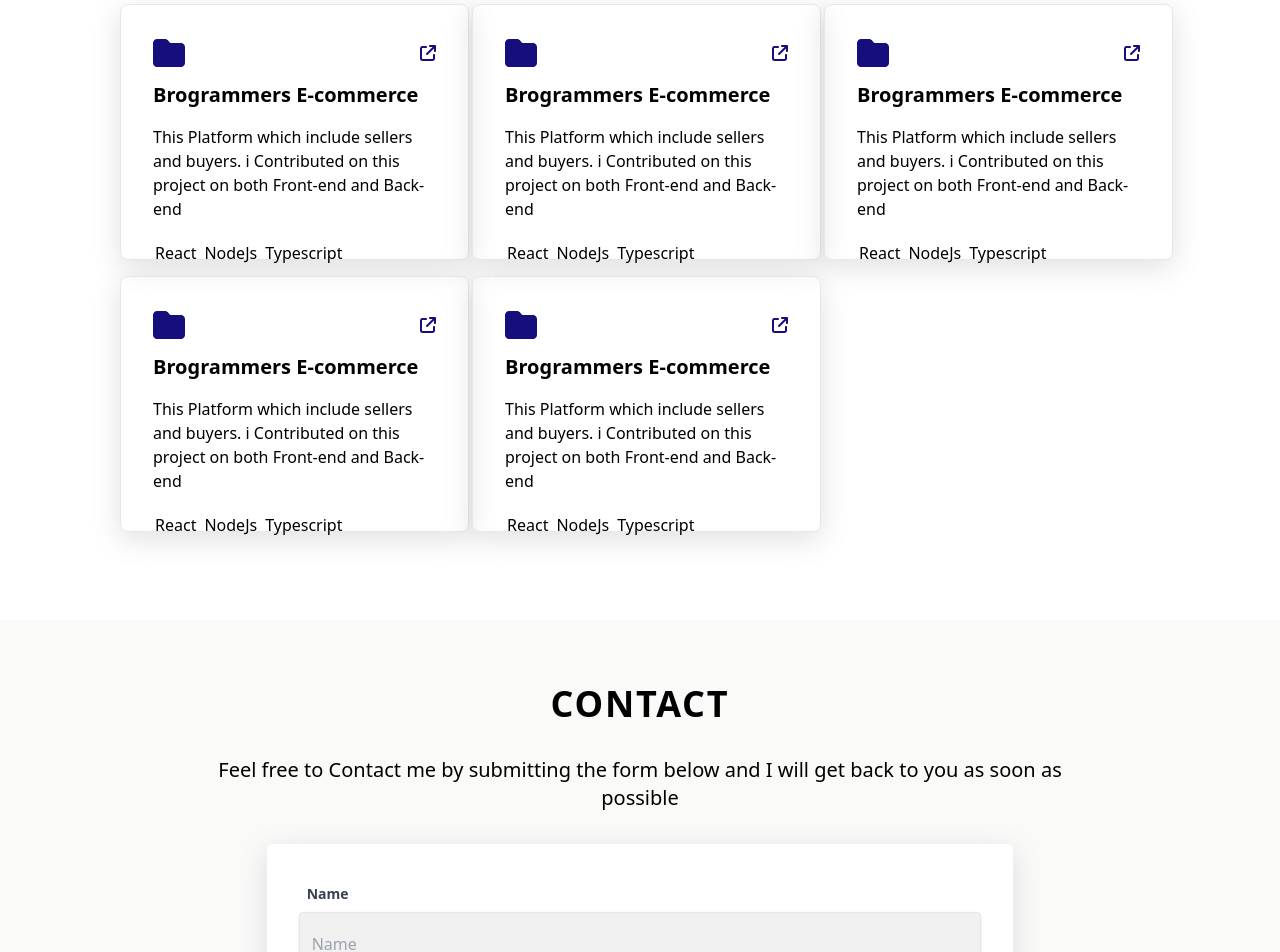
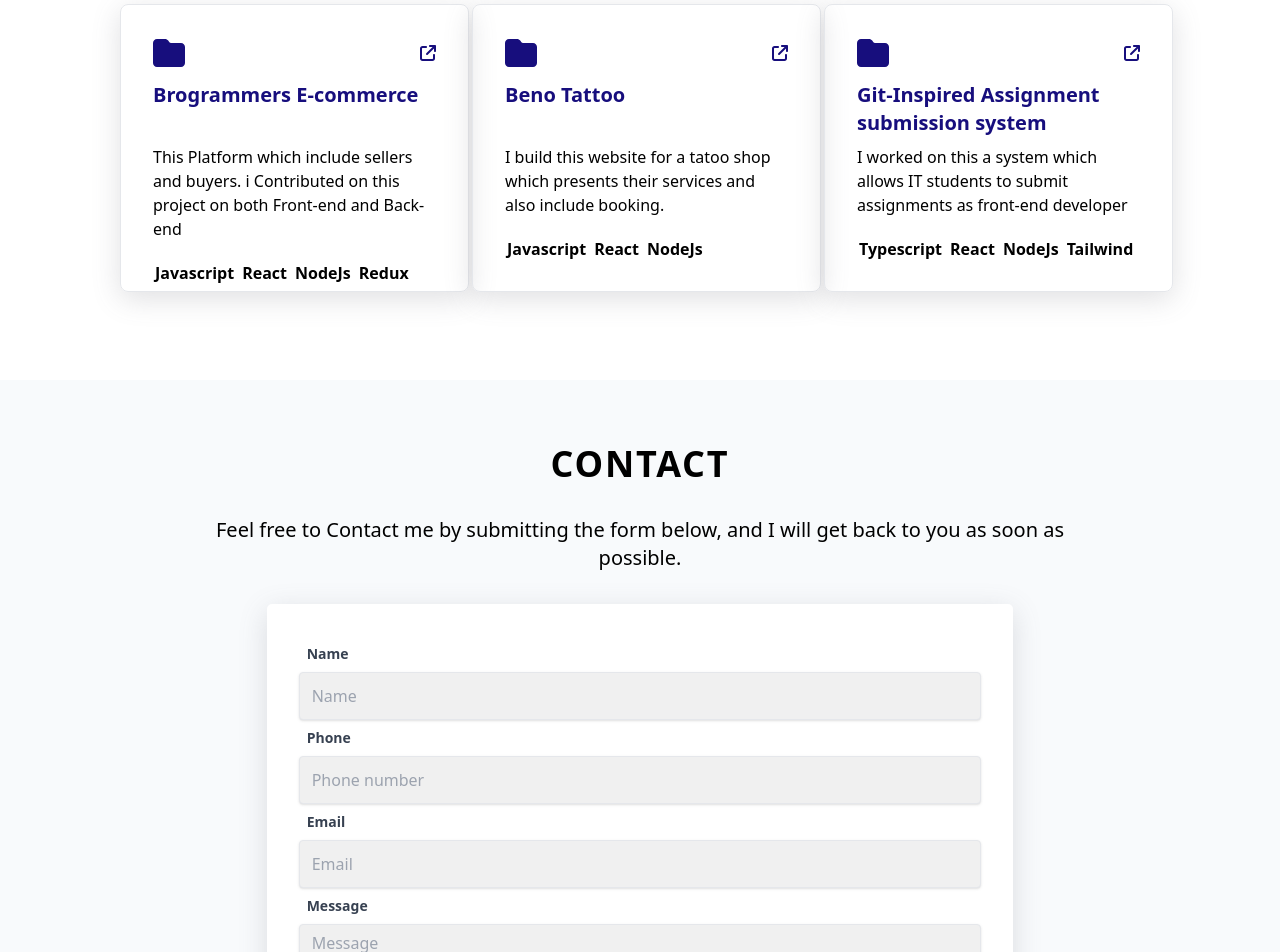
Before and after one commit to bencyubahiro77/benoWebsiteV2, a React (Create React App) app: page / in a window 1280 px wide. Shown: the part 1940-2892 px from the top of the page. Built offline with nearby package versions, Linux system fonts and the light colour scheme.

Commit message:
integrated contact

```diff
--- a/package.json
+++ b/package.json
@@ -15,6 +15,7 @@
     "@types/react-dom": "^18.2.14",
     "@types/react-router-dom": "^5.3.3",
     "autoprefixer": "^10.4.16",
+    "axios": "^1.5.1",
     "postcss-cli": "^10.1.0",
     "react": "^18.2.0",
     "react-dom": "^18.2.0",
@@ -22,6 +23,7 @@
     "react-router-dom": "^6.17.0",
     "react-scripts": "5.0.1",
     "react-scroll": "^1.9.0",
+    "sweetalert2": "^11.7.32",
     "tailwindcss": "^3.3.3",
     "typescript": "^4.9.5",
     "web-vitals": "^2.1.4"
--- a/src/pages/about.tsx
+++ b/src/pages/about.tsx
@@ -9,7 +9,7 @@ const about = () => {
            <div className='w-full pt-16'>
              <h4 className='text-center font-bold text-4xl tracking-wider'>ABOUT ME</h4>
              <p
-               className='text-center leading-6 md:text-xl w-full pt-8 md:pr-48 md:pl-48'
+               className='text-center leading-6 md:text-xl w-full pt-8 pl-4 pr-4 md:pr-48 md:pl-48'
              >
                 Here you will find more information about me, what I do, and my current skills
                 mostly in terms of programming and technology
@@ -19,7 +19,7 @@ const about = () => {
                 <img src='https://assets.goal.com/v3/assets/bltcc7a7ffd2fbf71f5/blt548d935410bb24b8/60dacd0996e07e0f6e50b0c3/e1bcc3a821bfff285d68586b8ae436ffc75b5f95.jpg?auto=webp&format=pjpg&width=3840&quality=60' alt='' className='rounded-full mt-8 flex h-72 w-72 object-cover' />
              </div>
 
-             <div className='lg:flex pt-8 md:pr-24 md:pl-24 m-2'>
+             <div className='lg:flex pt-8 md:pr-24 md:pl-24 pr-4 pl-4 m-2'>
                 <div className='lg:w-1/2'>
                     <p
                      className='text-lg leading-6 pt-4 font-normal'
--- a/src/pages/contact.tsx
+++ b/src/pages/contact.tsx
@@ -1,54 +1,130 @@
-import React from 'react'
+import React, { useRef, useState, FormEvent } from 'react';
+import axios from 'axios';
+import Swal from 'sweetalert2';
 import { Element } from 'react-scroll';
 
-const contact = () => {
+const Contact: React.FC = () => {
+  const form = useRef<HTMLFormElement | null>(null);
+  const [isSending, setIsSending] = useState(false);
+
+  const handleSubmit = async (e: FormEvent) => {
+    e.preventDefault();
+
+    const formData = new FormData(form.current!);
+
+    setIsSending(true);
+
+    try {
+      await axios.post(`${process.env.REACT_APP_BASE_URL}/contact`, formData);
+
+      setIsSending(false);
+      form.current!.reset();
+      showSuccessMessage();
+    } catch (error) {
+      console.error(error);
+      setIsSending(false);
+      showErrorMessage();
+    }
+  };
+
+  const showSuccessMessage = () => {
+    Swal.fire({
+      icon: 'success',
+      title: 'Message Sent',
+      text: 'Your message has been sent successfully!',
+    });
+  };
+
+  const showErrorMessage = () => {
+    Swal.fire({
+      icon: 'error',
+      title: 'Message Not Sent',
+      text: 'An error occurred while sending the message. Please try again later.',
+    });
+  };
+
   return (
-    <Element name='contact' className='h-[120vh]'>
+    <Element name='contact'>
       <section id="contact">
-            <div className='w-full pt-16 bg-stone-50'>
+        <div className='w-full pt-16 bg-slate-50 pb-16'>
           <h4 className='text-center font-bold text-4xl tracking-wider'>CONTACT</h4>
           <p
             className='text-center leading-6 md:text-xl w-full pt-8 pl-2 pr-2 lg:pr-48 lg:pl-48'
           >
-                    Feel free to Contact me by submitting the form below and I will get back
-                    to you as soon as possible
+            Feel free to Contact me by submitting the form below, and I will get back
+            to you as soon as possible.
           </p>
-                <div>
-                    <form className='flex justify-center item-center' >
-                        <div className='pt-8 cont lg:w-7/12 w-11/12 mb-8'>
+          <div className='flex justify-center items-center'>
+            <form
+              className='pt-8 xl:w-7/12 w-11/12 cont'
+              onSubmit={handleSubmit}
+              ref={form}
+            >
               <div className='w-full'>
                 <label className='block text-gray-700 text-sm font-bold m-2' htmlFor='name'>
                   Name
                 </label>
-                                <input className='shadow appearance-none bg-[#f0f0f0] border rounded w-full h-16 py-2 px-3 text-gray-700 leading-tight focus:outline-none focus:shadow-outline' id='name' type='text' placeholder='Name' required />
+                <input
+                  className='shadow appearance-none bg-[#f0f0f0] border rounded w-full h-12 py-2 px-3 text-gray-700 leading-tight focus:outline-none focus:shadow-outline'
+                  id='name'
+                  type='text'
+                  name='name'
+                  placeholder='Name'
+                  required
+                />
+              </div>
+              <div className='w-full'>
+                <label className='block text-gray-700 text-sm font-bold m-2' htmlFor='email'>
+                  Phone
+                </label>
+                <input
+                  className='shadow appearance-none bg-[#f0f0f0] h-12 border rounded w-full py-2 px-3 text-gray-700 leading-tight focus:outline-none focus:shadow-outline'
+                  id='phone'
+                  type='text'
+                  name='phone'
+                  placeholder='Phone number'
+                  required
+                />
               </div>
               <div className='w-full'>
                 <label className='block text-gray-700 text-sm font-bold m-2' htmlFor='email'>
                   Email
                 </label>
-                                <input className='shadow appearance-none bg-[#f0f0f0] h-16 border rounded w-full py-2 px-3 text-gray-700 leading-tight focus:outline-none focus:shadow-outline' id='email' type='email' placeholder='Email' required />
+                <input
+                  className='shadow appearance-none bg-[#f0f0f0] h-12 border rounded w-full py-2 px-3 text-gray-700 leading-tight focus:outline-none focus:shadow-outline'
+                  id='email'
+                  type='email'
+                  name='email'
+                  placeholder='Email'
+                  required
+                />
               </div>
               <div className='w-full'>
-                                <label className='block text-gray-700 text-sm font-bold  m-2' htmlFor='email'>
+                <label className='block text-gray-700 text-sm font-bold m-2' htmlFor='message'>
                   Message
                 </label>
-
-                                <textarea className='shadow appearance-none bg-[#f0f0f0] h-44 resize-none border rounded w-full py-2 px-3 text-gray-700 leading-tight focus:outline-none focus:shadow-outline' id='message' placeholder='Message' required>
-
-                                </textarea>
+                <textarea
+                  className='shadow appearance-none bg-[#f0f0f0] h-40 resize-none border rounded w-full py-2 px-3 text-gray-700 leading-tight focus:outline-none focus:shadow-outline'
+                  id='message'
+                  name='message'
+                  placeholder='Message'
+                  required
+                ></textarea>
               </div>
-                            <div className='w-full mt-2 flex lg:justify-end items-center justify-center '>
-                                <button className='bg-[#170e7d] tracking-wider hover:bg-blue-500 text-white font-bold py-2 px-4 w-36 rounded focus:outline-none focus:shadow-outline' type='submit'>
-                                    SUBMIT
-                                </button>
-                            </div>
+              <div className='w-full mt-2 flex lg:justify-end items-center justify-center'>
+                <input
+                  className='bg-[#170e7d] cursor-pointer tracking-wider hover:bg-blue-500 text-white font-bold py-2 px-4 w-36 rounded focus:outline-none focus:shadow-outline'
+                  type='submit'
+                  value={isSending ? 'Sending...' : 'SUBMIT'}
+                  disabled={isSending}
+                />
               </div>
             </form>
           </div>
         </div>
       </section>
     </Element>
-  )
-}
+  );
+};
 
-export default contact
+export default Contact;
--- a/src/pages/project.tsx
+++ b/src/pages/project.tsx
@@ -11,7 +11,7 @@ const project = () => {
         <div className='w-full pt-16'>
              <h4 className='text-center font-bold text-4xl tracking-wider'>PROJECTS</h4>
              <p
-               className='text-center leading-6 md:text-xl w-full pt-8 md:pr-48 md:pl-48'
+               className='text-center leading-6 md:text-xl w-full pt-8 pl-4 pr-4 md:pr-48 md:pl-48'
              >
                 Here you will find some of the personal and clients projects that I created
                 with each project containing its details
@@ -19,128 +19,80 @@ const project = () => {
 
               <div className='grid lg:grid-cols-3 gap-0 xl:mr-28 xl:ml-28 mt-8 mb-20'>
                   <div
-                    className="xl:w-[349px] h-64 rounded-lg border-[1px] m-2 box hover:-translate-y-2"
+                    className="xl:w-[349px] h-72 rounded-lg border-[1px] m-2 box hover:-translate-y-2"
                   >
                     <div className='flex justify-between'>
                       <h4 className="mt-8 font-normal mb-2 ml-8"><FontAwesomeIcon icon={faFolder} style={{color: "#170e7d",}} className='h-8 w-8' /></h4>
-                      <a href='https://github.com/Mohamed-Hassan' target='_blank' rel='noopener noreferrer'>
+                      <a href='https://brogrammersmall.netlify.app/' target='_blank' rel='noopener noreferrer'>
                         <FontAwesomeIcon icon={faArrowUpRightFromSquare} style={{color: "#170e7d",}} className='h-4 w-4 mt-10 mb-2 mr-8' />
                       </a>
                     </div>
 
-                    <h4 className='pl-8 text-xl font-bold'>Brogrammers E-commerce</h4>
+                    <h4 className='pl-8 text-xl h-12 font-bold main-color'>Brogrammers E-commerce</h4>
 
                     <p className='m-4 pl-4 pr-4'>
                       This Platform which include sellers and buyers. i Contributed on this project
                       on both Front-end and Back-end
                     </p>
 
-                    <ul className="flex ml-4 pl-[14px]">
+                    <ul className="flex font-bold ml-4 pl-[14px]">
+                      <li className='m-1'>Javascript</li>
                       <li className='m-1'>React</li>
                       <li className='m-1'>NodeJs</li>
-                      <li className='m-1'>Typescript</li>
+                      <li className='m-1'>Redux</li>
                     </ul>
                   </div>
 
                   <div
-                    className="xl:w-[349px] h-64 rounded-lg border-[1px] m-2 box hover:-translate-y-2"
+                    className="xl:w-[349px] h-72 rounded-lg border-[1px] m-2 box hover:-translate-y-2"
                   >
                     <div className='flex justify-between'>
                       <h4 className="mt-8 font-normal mb-2 ml-8"><FontAwesomeIcon icon={faFolder} style={{color: "#170e7d",}} className='h-8 w-8' /></h4>
-                      <a href='https://github.com/Mohamed-Hassan' target='_blank' rel='noopener noreferrer'>
+                      <a href='https://beno-tattoo.onrender.com/' target='_blank' rel='noopener noreferrer'>
                         <FontAwesomeIcon icon={faArrowUpRightFromSquare} style={{color: "#170e7d",}} className='h-4 w-4 mt-10 mb-2 mr-8' />
                       </a>
                     </div>
 
-                    <h4 className='pl-8 text-xl font-bold'>Brogrammers E-commerce</h4>
+                    <h4 className='pl-8 h-12 text-xl font-bold main-color'>Beno Tattoo</h4>
 
                     <p className='m-4 pl-4 pr-4'>
-                      This Platform which include sellers and buyers. i Contributed on this project
-                      on both Front-end and Back-end
+                      I build this website for a tatoo shop which presents their services and also include
+                      booking.
                     </p>
 
-                    <ul className="flex ml-4 pl-[14px]">
+                    <ul className="flex font-bold ml-4 pl-[14px]">
+                      <li className='m-1'>Javascript</li>
                       <li className='m-1'>React</li>
                       <li className='m-1'>NodeJs</li>
-                      <li className='m-1'>Typescript</li>
                     </ul>
                   </div>
 
                   <div
-                    className="xl:w-[349px] h-64 rounded-lg border-[1px] m-2 box hover:-translate-y-2"
+                    className="xl:w-[349px] h-72 rounded-lg border-[1px] m-2 box hover:-translate-y-2"
                   >
                     <div className='flex justify-between'>
                       <h4 className="mt-8 font-normal mb-2 ml-8"><FontAwesomeIcon icon={faFolder} style={{color: "#170e7d",}} className='h-8 w-8' /></h4>
-                      <a href='https://github.com/Mohamed-Hassan' target='_blank' rel='noopener noreferrer'>
+                      <a href='https://asp.amalitech-dev.net/' target='_blank' rel='noopener noreferrer'>
                         <FontAwesomeIcon icon={faArrowUpRightFromSquare} style={{color: "#170e7d",}} className='h-4 w-4 mt-10 mb-2 mr-8' />
                       </a>
                     </div>
 
-                    <h4 className='pl-8 text-xl font-bold'>Brogrammers E-commerce</h4>
+                    <h4 className='pl-8 text-xl h-12 font-bold main-color'>Git-Inspired Assignment submission system</h4>
 
                     <p className='m-4 pl-4 pr-4'>
-                      This Platform which include sellers and buyers. i Contributed on this project
-                      on both Front-end and Back-end
+                     I worked on this a system which allows IT students to submit assignments as front-end developer
                     </p>
 
-                    <ul className="flex ml-4 pl-[14px]">
+                    <ul className="flex font-bold ml-4 pl-[14px]">
+                      <li className='m-1'>Typescript</li>
                       <li className='m-1'>React</li>
                       <li className='m-1'>NodeJs</li>
-                      <li className='m-1'>Typescript</li>
+                      <li className='m-1'>Tailwind</li>
                     </ul>
                   </div>
-
-                  <div
-                    className="xl:w-[349px] h-64 rounded-lg border-[1px] m-2 box hover:-translate-y-2"
-                  >
-                    <div className='flex justify-between'>
-                      <h4 className="mt-8 font-normal mb-2 ml-8"><FontAwesomeIcon icon={faFolder} style={{color: "#170e7d",}} className='h-8 w-8' /></h4>
-                      <a href='https://github.com/Mohamed-Hassan' target='_blank' rel='noopener noreferrer'>
-                        <FontAwesomeIcon icon={faArrowUpRightFromSquare} style={{color: "#170e7d",}} className='h-4 w-4 mt-10 mb-2 mr-8' />
-                      </a>
-                    </div>
-
-                    <h4 className='pl-8 text-xl font-bold'>Brogrammers E-commerce</h4>
-
-                    <p className='m-4 pl-4 pr-4'>
-                      This Platform which include sellers and buyers. i Contributed on this project
-                      on both Front-end and Back-end
-                    </p>
-
-                    <ul className="flex ml-4 pl-[14px]">
-                      <li className='m-1'>React</li>
-                      <li className='m-1'>NodeJs</li>
-                      <li className='m-1'>Typescript</li>
-                    </ul>
-                  </div>
-
-                  <div
-                    className="xl:w-[349px] h-64 rounded-lg border-[1px] m-2 box hover:-translate-y-2"
-                  >
-                    <div className='flex justify-between'>
-                      <h4 className="mt-8 font-normal mb-2 ml-8"><FontAwesomeIcon icon={faFolder} style={{color: "#170e7d",}} className='h-8 w-8' /></h4>
-                      <a href='https://github.com/Mohamed-Hassan' target='_blank' rel='noopener noreferrer'>
-                        <FontAwesomeIcon icon={faArrowUpRightFromSquare} style={{color: "#170e7d",}} className='h-4 w-4 mt-10 mb-2 mr-8' />
-                      </a>
-                    </div>
-
-                    <h4 className='pl-8 text-xl font-bold'>Brogrammers E-commerce</h4>
-
-                    <p className='m-4 pl-4 pr-4'>
-                      This Platform which include sellers and buyers. i Contributed on this project
-                      on both Front-end and Back-end
-                    </p>
-
-                    <ul className="flex ml-4 pl-[14px]">
-                      <li className='m-1'>React</li>
-                      <li className='m-1'>NodeJs</li>
-                      <li className='m-1'>Typescript</li>
-                    </ul>
-                  </div>
-
-              </div>
-          </div>
-       </section>
+               </div>
+           </div>
+         </section>
     </Element>
   )
 }
```
Also changed, not shown: 2 other files (tests, documents, lock files or other folders). Lines whose indentation alone changed are shown as unchanged.
